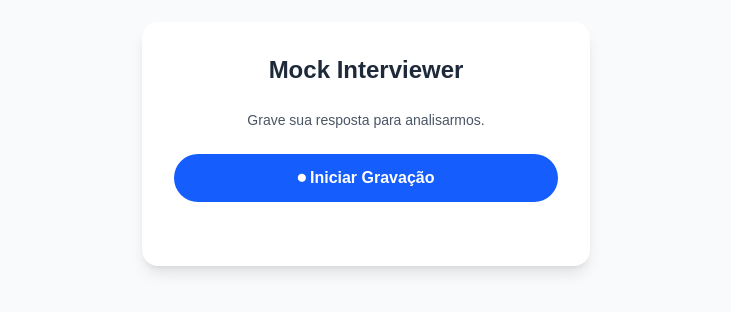
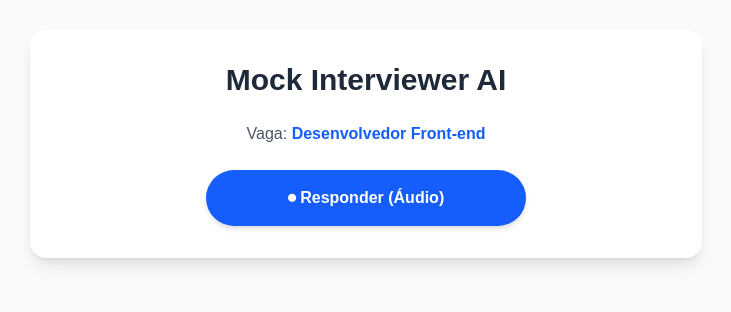
Before and after one commit to RafaCCruz/ai-mock-interviewer, a Next.js app in the folder frontend/: page / in a window 1280 px wide. Shown: the part 256-568 px from the top of the page, without its empty margins (274-1005 px from the left). Built offline with nearby package versions, Linux system fonts and the light colour scheme.

Commit message:
feat: frontend agora exibe feedback e proxima pergunta consumindo LLaMA 3.3

```diff
--- a/frontend/src/app/page.tsx
+++ b/frontend/src/app/page.tsx
@@ -6,91 +6,120 @@ import { useAudioRecorder } from "@/hooks/useAudioRecorder";
 export default function Home() {
   const { isRecording, audioUrl, audioBlob, startRecording, stopRecording } = useAudioRecorder();
 
-  // Novos estados para controlarmos a tela de carregamento e o texto final
   const [transcription, setTranscription] = useState<string | null>(null);
-  const [isTranscribing, setIsTranscribing] = useState(false);
 
-  // Fica "vigiando" o audioBlob. Toda vez que ele muda (ou seja, quando paramos de gravar), roda esse código
+  // NOVOS ESTADOS: Para guardar a resposta da IA
+  const [feedback, setFeedback] = useState<string | null>(null);
+  const [nextQuestion, setNextQuestion] = useState<string | null>(null);
+  const [isProcessing, setIsProcessing] = useState(false);
+
   useEffect(() => {
-    const sendAudioForTranscription = async () => {
-      // Se não tiver áudio, não faz nada
+    const processInterview = async () => {
       if (!audioBlob) return;
 
-      setIsTranscribing(true);
+      setIsProcessing(true);
       setTranscription(null);
+      setFeedback(null);
+      setNextQuestion(null);
 
-      // Preparamos o arquivo para envio, imitando um formulário HTML
+      // --- PASSO 1: Transcrição (Whisper) ---
       const formData = new FormData();
-      // O nome do campo "file" deve ser exato ao que configuramos no backend (FastAPI)
       formData.append("file", audioBlob, "audio.webm");
 
       try {
-        // Faz a chamada para a nossa API Python
-        const response = await fetch("http://localhost:8000/api/audio/transcribe", {
+        const transcribeRes = await fetch("http://localhost:8000/api/audio/transcribe", {
           method: "POST",
           body: formData,
         });
 
-        if (!response.ok) {
-          throw new Error("Erro na comunicação com o backend");
-        }
+        if (!transcribeRes.ok) throw new Error("Erro na transcrição");
+        const transcribeData = await transcribeRes.json();
+        const userText = transcribeData.transcription;
+        setTranscription(userText);
 
-        // Recebe o JSON de volta e salva o texto
-        const data = await response.json();
-        setTranscription(data.transcription);
+        // --- PASSO 2: Avaliação da IA (LLaMA) ---
+        // Agora fazemos uma SEGUNDA chamada pro backend, enviando o texto para ser analisado
+        const analyzeRes = await fetch("http://localhost:8000/api/interview/analyze", {
+          method: "POST",
+          headers: { "Content-Type": "application/json" },
+          body: JSON.stringify({
+            transcription: userText,
+            job_role: "Desenvolvedor Front-end" // Fixo por enquanto
+          }),
+        });
+
+        if (!analyzeRes.ok) throw new Error("Erro na análise");
+        const analyzeData = await analyzeRes.json();
+
+        // Salvamos o feedback e a nova pergunta no estado para aparecer na tela
+        setFeedback(analyzeData.feedback);
+        setNextQuestion(analyzeData.next_question);
+
       } catch (error) {
-        console.error("Erro ao enviar áudio:", error);
-        setTranscription("❌ Ocorreu um erro ao tentar transcrever o áudio.");
+        console.error("Erro no fluxo da entrevista:", error);
+        setTranscription("❌ Ocorreu um erro no processamento.");
       } finally {
-        setIsTranscribing(false);
+        setIsProcessing(false);
       }
     };
 
-    sendAudioForTranscription();
+    processInterview();
   }, [audioBlob]);
 
   return (
-    <main className="flex min-h-screen flex-col items-center justify-center p-24 bg-gray-50">
-      <div className="bg-white p-8 rounded-2xl shadow-lg flex flex-col items-center gap-6 max-w-md w-full">
-        <h1 className="text-2xl font-bold text-gray-800">Mock Interviewer</h1>
+    <main className="flex min-h-screen flex-col items-center justify-center p-8 bg-gray-50">
+      <div className="bg-white p-8 rounded-2xl shadow-lg flex flex-col items-center gap-6 max-w-2xl w-full">
+        <h1 className="text-3xl font-bold text-gray-800">Mock Interviewer AI</h1>
 
-        <p className="text-gray-600 text-center text-sm">
-          Grave sua resposta para analisarmos.
+        <p className="text-gray-600 text-center">
+          Vaga: <span className="font-semibold text-blue-600">Desenvolvedor Front-end</span>
         </p>
 
         <button
           onClick={isRecording ? stopRecording : startRecording}
-          disabled={isTranscribing}
-          className={`px-6 py-3 rounded-full font-semibold text-white transition-all w-full flex justify-center items-center gap-2 ${
+          disabled={isProcessing}
+          className={`px-8 py-4 rounded-full font-bold text-white transition-all w-full max-w-xs flex justify-center items-center gap-2 shadow-md ${
             isRecording
               ? "bg-red-500 hover:bg-red-600 animate-pulse"
               : "bg-blue-600 hover:bg-blue-700"
-          } ${isTranscribing ? "opacity-50 cursor-not-allowed" : ""}`}
+          } ${isProcessing ? "opacity-50 cursor-not-allowed" : ""}`}
         >
-          {isRecording ? "⏹ Parar Gravação" : "⏺ Iniciar Gravação"}
+          {isRecording ? "⏹ Encerrar Resposta" : "⏺ Responder (Áudio)"}
         </button>
 
-        {audioUrl && (
-          <div className="w-full flex flex-col items-center gap-2 mt-4">
-            <audio src={audioUrl} controls className="w-full h-10" />
+        {/* LOADING STATE */}
+        {isProcessing && (
+          <div className="flex items-center gap-2 text-blue-600 font-medium mt-4 animate-pulse">
+            <span>⏳ A IA está ouvindo e pensando...</span>
           </div>
         )}
 
-        {/* Área para exibir o status ou a transcrição */}
-        <div className="w-full mt-2">
-          {isTranscribing && (
-            <div className="flex items-center justify-center gap-2 text-blue-600 font-medium">
-              <span className="animate-spin text-xl">⏳</span> Transcrevendo...
+        {/* FEEDBACK E PERGUNTA DA IA NA TELA */}
+        {!isProcessing && transcription && (
+          <div className="w-full mt-6 space-y-4">
+            {/* O que você disse */}
+            <div className="bg-gray-100 p-4 rounded-lg border border-gray-200">
+              <span className="text-xs font-bold text-gray-500 uppercase tracking-wider mb-1 block">Sua Resposta (Transcrição):</span>
+              <p className="text-gray-800">{transcription}</p>
             </div>
-          )}
 
-          {transcription && !isTranscribing && (
-            <div className="bg-gray-100 p-4 rounded-lg w-full text-sm text-gray-700 mt-2">
-              <strong className="block text-gray-900 mb-1">Você disse:</strong>
-              {transcription}
-            </div>
-          )}
-        </div>
+            {/* Avaliação do Recrutador */}
+            {feedback && (
+              <div className="bg-green-50 p-4 rounded-lg border border-green-200">
+                <span className="text-xs font-bold text-green-700 uppercase tracking-wider mb-1 block">Feedback do Recrutador:</span>
+                <p className="text-green-900">{feedback}</p>
+              </div>
+            )}
+
+            {/* Próxima Pergunta */}
+            {nextQuestion && (
+              <div className="bg-blue-50 p-5 rounded-xl border-2 border-blue-200 shadow-sm mt-6">
+                <span className="text-xs font-bold text-blue-700 uppercase tracking-wider mb-1 block">Próxima Pergunta:</span>
+                <p className="text-blue-900 font-semibold text-lg">{nextQuestion}</p>
+              </div>
+            )}
+          </div>
+        )}
       </div>
     </main>
   );
```
